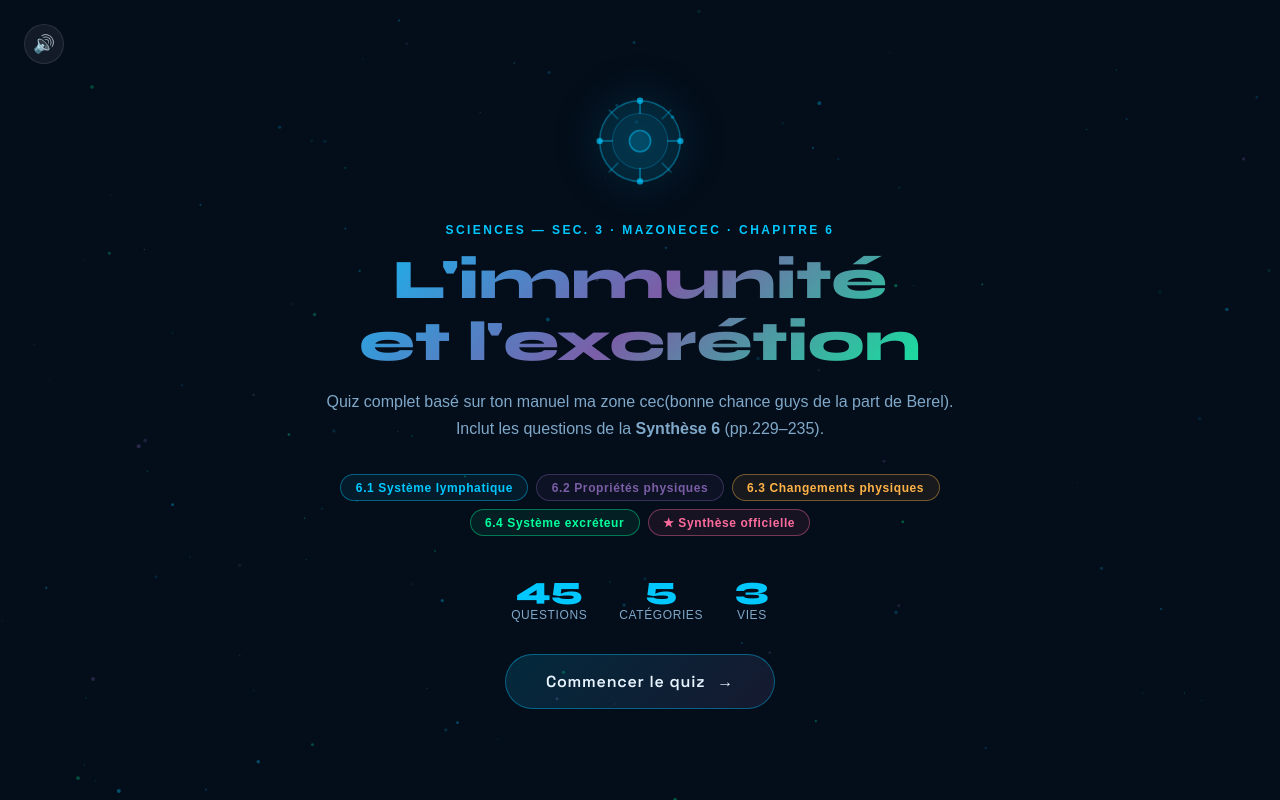
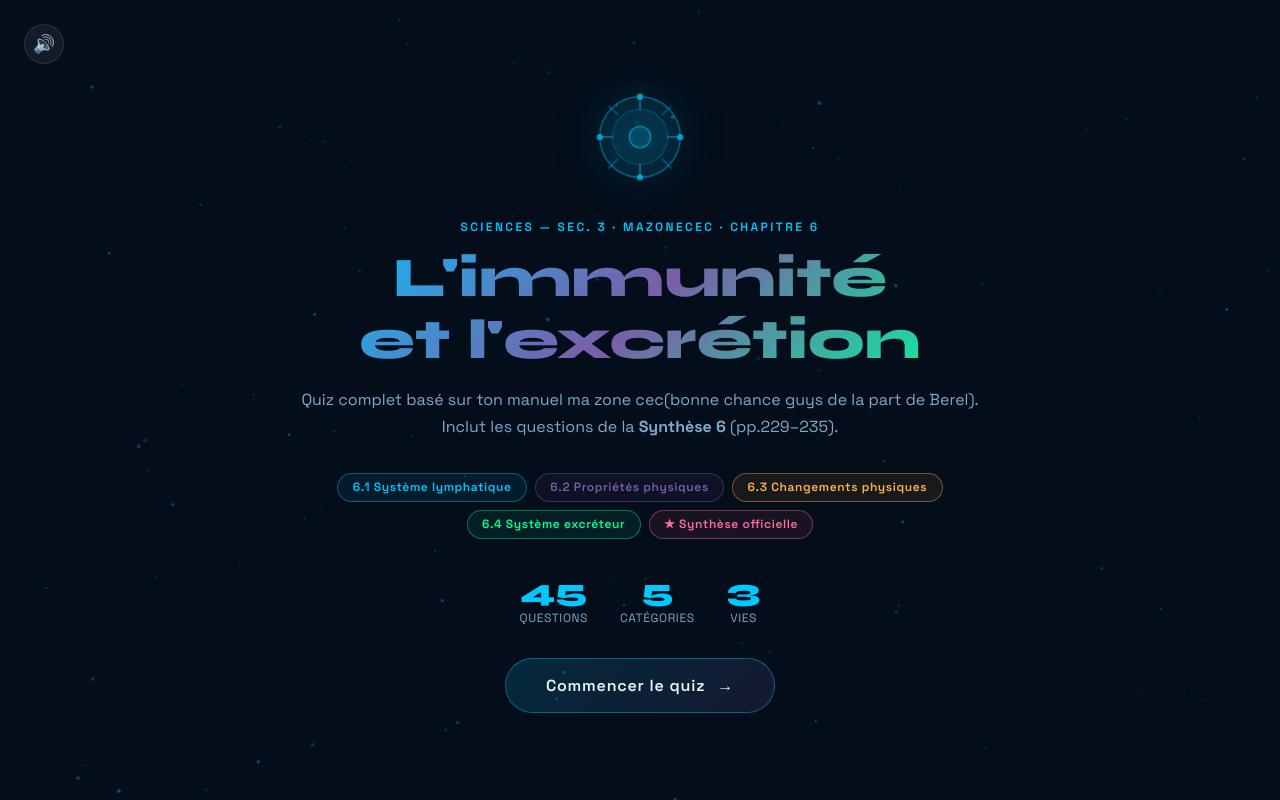
Before and after one commit to Bakoirel/revisionchapitre6, a plain HTML site: page index.html in a window 1280 px wide. Drawn offline with Linux system fonts and the light colour scheme.

Commit message:
Update index.html

```diff
--- a/index.html
+++ b/index.html
@@ -16,7 +16,7 @@
   --glow-red:0 0 20px rgba(255,77,109,0.3);
 }
 *,*::before,*::after{box-sizing:border-box;margin:0;padding:0}
-body{background:var(--bg);color:var(--text);font-family:'Open-sans',sans-serif;min-height:100vh;overflow-x:hidden}
+body{background:var(--bg);color:var(--text);font-family:'Space Grotesk',sans-serif;min-height:100vh;overflow-x:hidden}
 #bg-canvas{position:fixed;top:0;left:0;width:100%;height:100%;pointer-events:none;z-index:0;opacity:.6}
 #app{position:relative;z-index:1;min-height:100vh;display:flex;flex-direction:column;align-items:center;justify-content:center;padding:2rem 1rem}
 
```
